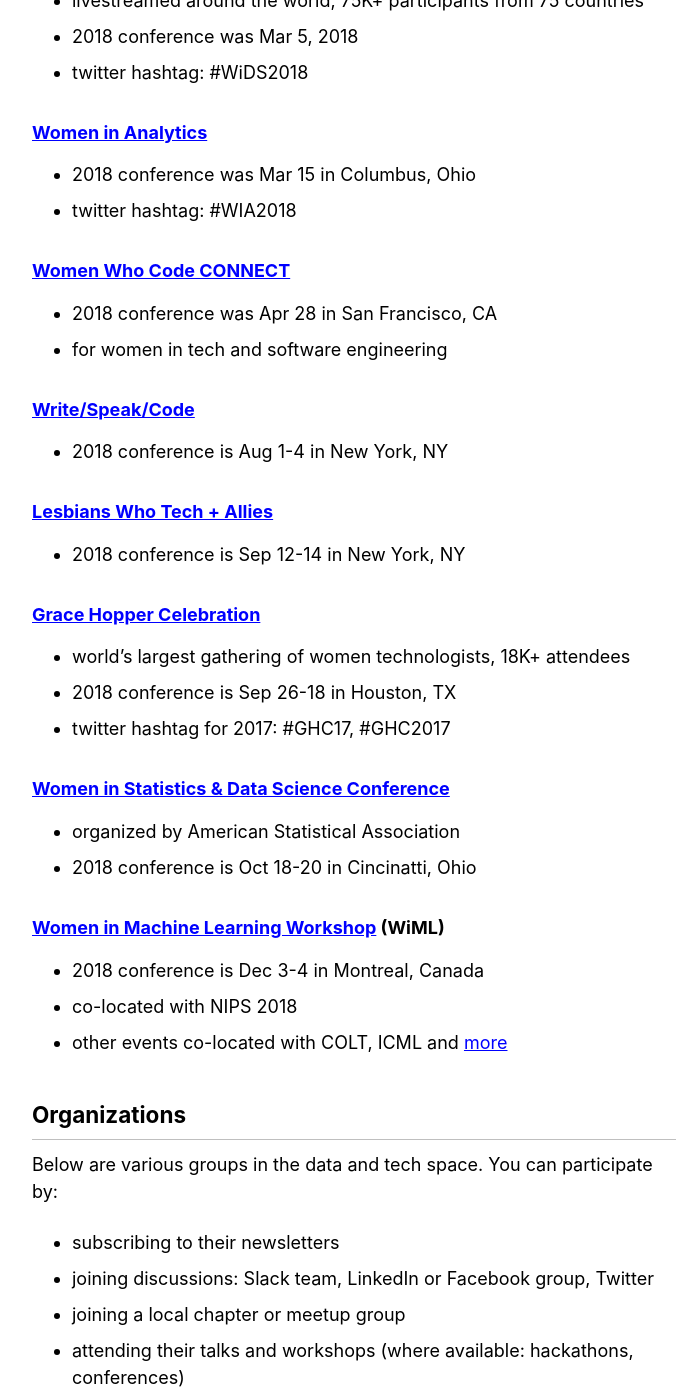
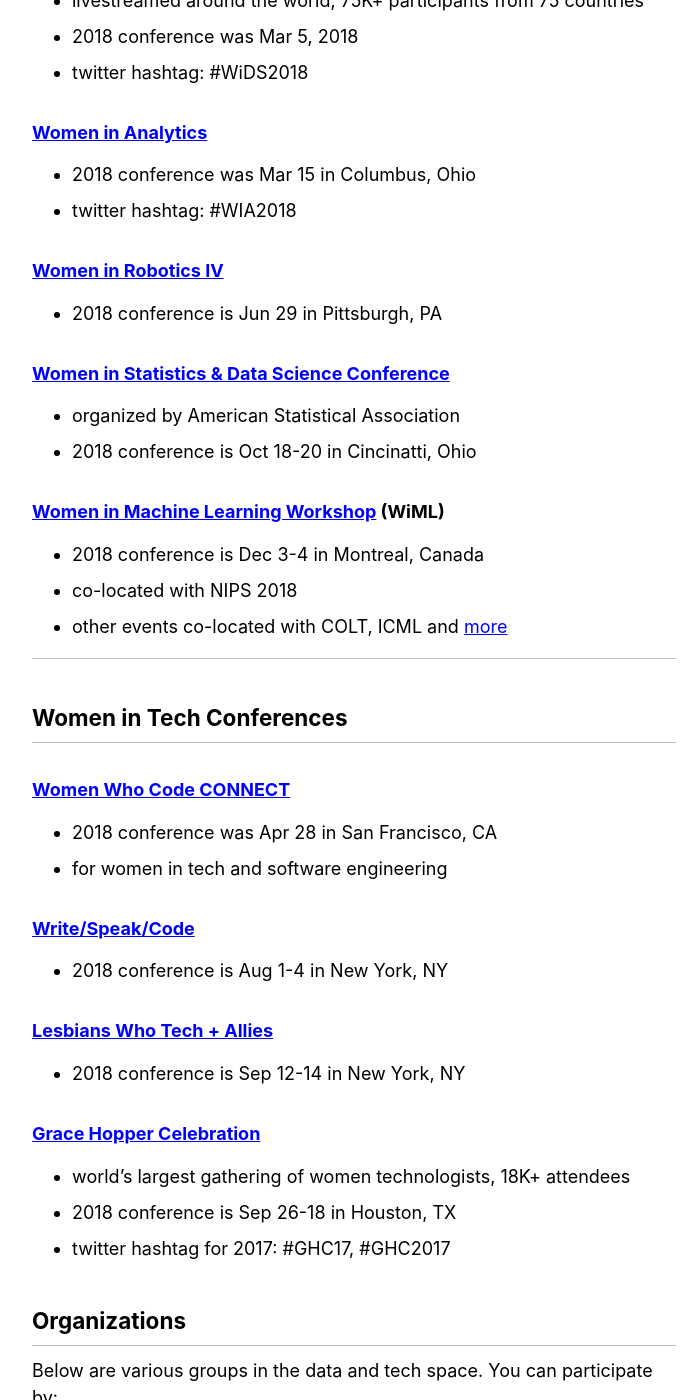
Before and after one commit to reshamas/reshamas.github.io, a Jekyll site: the page built from _posts/2018-05-09-resources-for-women-in-data-science.md, in a window 1280 px wide and 1400 px high, scrolled down 2764 px. Shown: the whole window, without its empty margins (286-971 px from the left). Built offline with Jekyll 4.4.1, drawn with Linux system fonts in a browser that asks for light colours; comment, search, counter and statistics services are not loaded; some of the changed lines change nothing that is shown; some of the changed text lies outside the part shown.

Commit message:
Update 2018-05-09-resources-for-women-in-data-science.md

```diff
--- a/_posts/2018-05-09-resources-for-women-in-data-science.md
+++ b/_posts/2018-05-09-resources-for-women-in-data-science.md
@@ -47,7 +47,7 @@
 - **Code of Conduct (CoC):**  read the CoC of the organization
 - **Membership:**  some of the organizations are open solely to women and non-binary people. Others are open to male allies.  Be informed and respectful of their membership requirements before joining.
 
-## Women’s Conferences
+## Analytic Conferences for Women
 Here is a list of conferences in data science or tech, organized by and for women and non-binary individuals.
 
 ### [Women in Data Science](https://www.widsconference.org) (WiDS)
@@ -59,6 +59,21 @@
 ### [Women in Analytics](https://www.womeninanalytics.org)
 - 2018 conference was Mar 15 in Columbus, Ohio
 - twitter hashtag:  #WIA2018
+
+### [Women in Robotics IV](https://sites.google.com/view/rss2018women/home)
+- 2018 conference is Jun 29 in Pittsburgh, PA
+
+### [Women in Statistics & Data Science Conference](http://ww2.amstat.org/meetings/wsds/2018/)
+- organized by American Statistical Association
+- 2018 conference is Oct 18-20 in Cincinatti, Ohio
+
+### [Women in Machine Learning Workshop](http://wimlworkshop.org/sh_events/wiml-workshop-2018/) (WiML)
+- 2018 conference is Dec 3-4 in Montreal, Canada
+- co-located with NIPS 2018
+- other events co-located with COLT, ICML and [more](http://wimlworkshop.org/events/)
+
+---
+## Women in Tech Conferences
 
 ### [Women Who Code CONNECT](https://connect2018.womenwhocode.com/)
 - 2018 conference was Apr 28 in San Francisco, CA
@@ -75,14 +90,6 @@
 - 2018 conference is Sep 26-18 in Houston, TX
 - twitter hashtag for 2017:  #GHC17, #GHC2017
 
-### [Women in Statistics & Data Science Conference](http://ww2.amstat.org/meetings/wsds/2018/)
-- organized by American Statistical Association
-- 2018 conference is Oct 18-20 in Cincinatti, Ohio
-
-### [Women in Machine Learning Workshop](http://wimlworkshop.org/sh_events/wiml-workshop-2018/) (WiML)
-- 2018 conference is Dec 3-4 in Montreal, Canada
-- co-located with NIPS 2018
-- other events co-located with COLT, ICML and [more](http://wimlworkshop.org/events/)
 
 ## Organizations
 Below are various groups in the data and tech space.  You can participate by:
```
